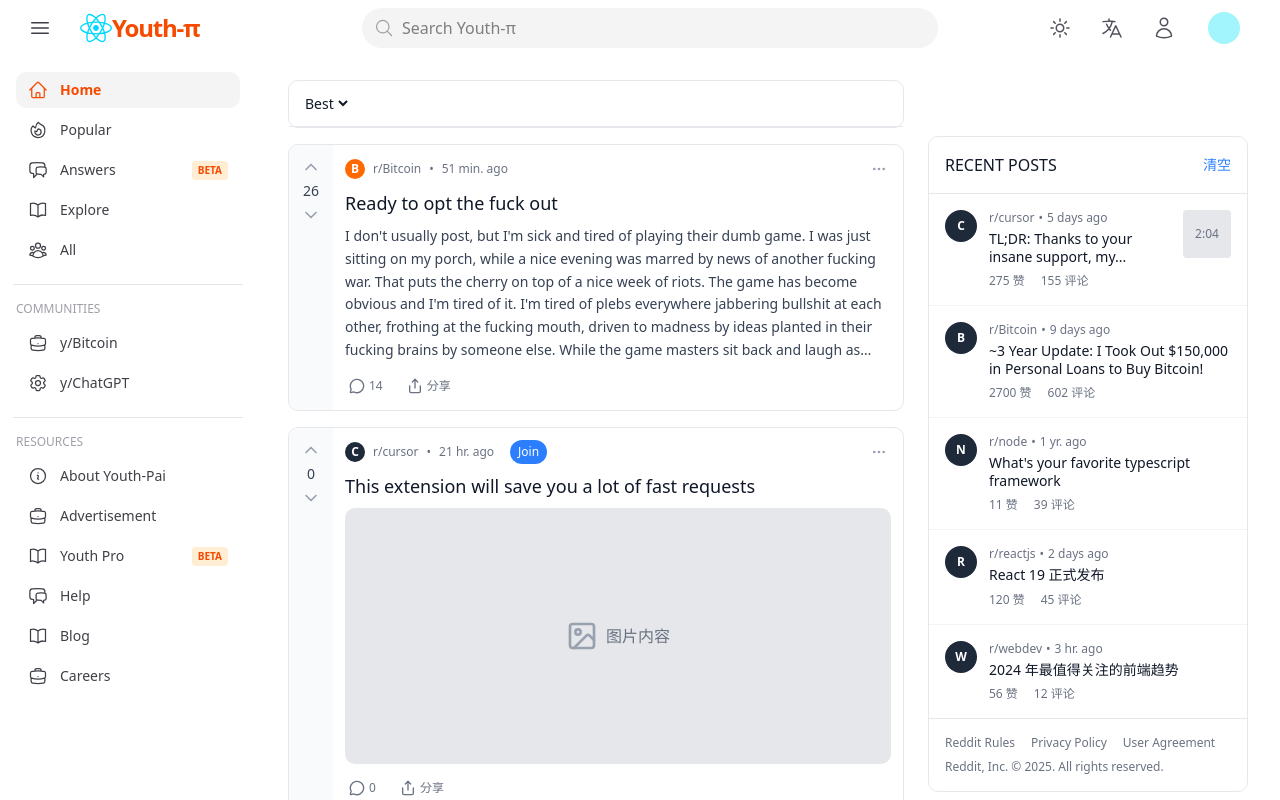
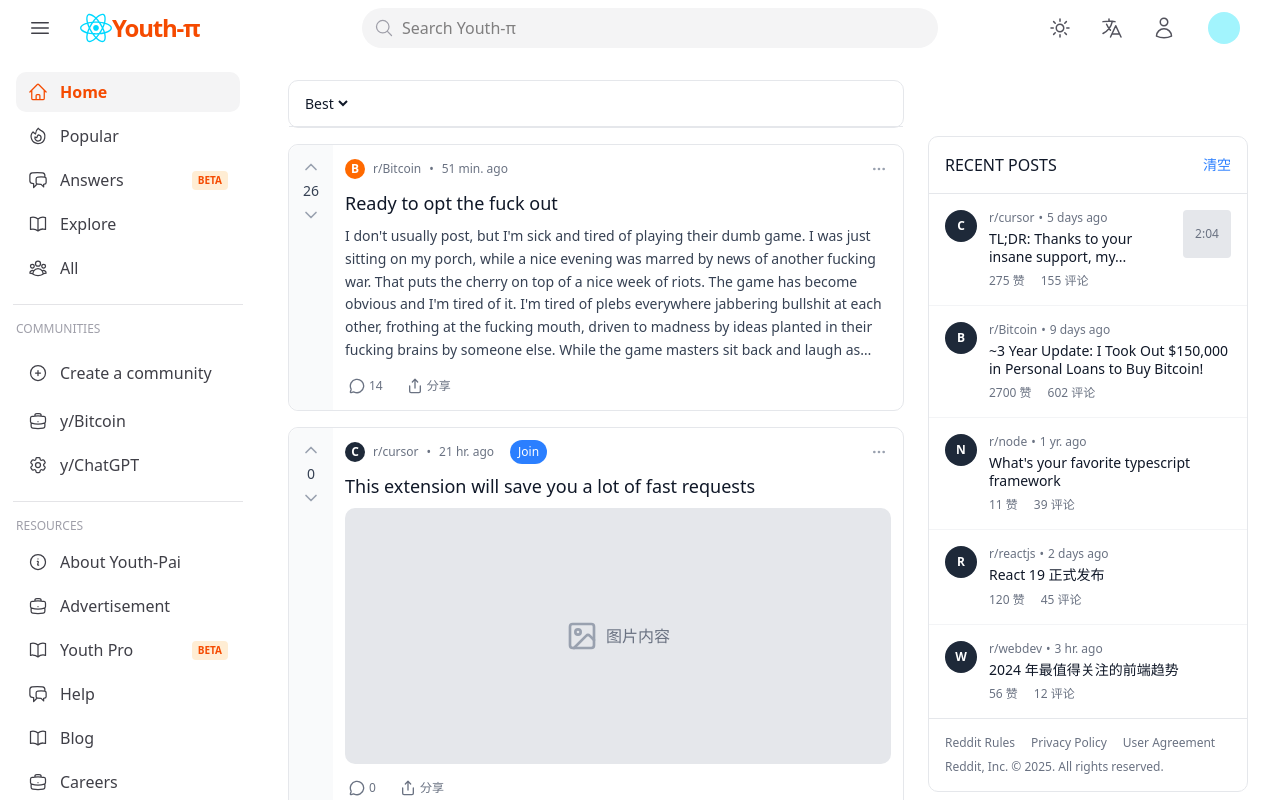
Before and after one commit to csy100/youth-pai, a React (Vite) app: page /home in a window 1280 px wide. Built offline with nearby package versions, Linux system fonts and the light colour scheme.

Commit message:
feat: 更新侧边栏，添加社区创建功能并优化菜单布局

```diff
--- a/src/components/sider/index.tsx
+++ b/src/components/sider/index.tsx
@@ -1,13 +1,13 @@
 import {
   HomeIcon,
   FireIcon,
-  PlusCircleIcon,
   UserGroupIcon,
   BookOpenIcon,
   InformationCircleIcon,
   BriefcaseIcon,
   ChatBubbleLeftRightIcon,
   Cog6ToothIcon,
+  PlusCircleIcon,
 } from "@heroicons/react/24/outline";
 import { useSiderStore } from "@/stores/sider";
 import { Link, useLocation } from "react-router-dom";
@@ -83,6 +83,19 @@ export default function Sider() {
     },
   ];
 
+  const communitiesMenu = [
+    {
+      icon: BriefcaseIcon,
+      label: "y/Bitcoin",
+      to: "/y-bitcoin",
+    },
+    {
+      icon: Cog6ToothIcon,
+      label: "y/ChatGPT",
+      to: "/y-chatgpt",
+    },
+  ];
+
   useEffect(() => {
     const checkIsMobile = () => {
       setIsMobile(window.innerWidth < 768);
@@ -114,7 +127,7 @@ export default function Sider() {
           ? 'w-64 -translate-x-full md:translate-x-0 md:w-20'
           : 'w-64 translate-x-0 md:w-64'
       }`}>
-        <div className="flex-1 overflow-y-auto py-4 custom-scrollbar">
+        <div className="flex-1 overflow-y-auto py-4">
           {/* 主菜单：无论是否折叠都渲染 */}
           <nav className="flex flex-col gap-1 px-4">
             {mainMenu.map(item => (
@@ -153,23 +166,28 @@ export default function Sider() {
 
               {/* 社区分组 */}
               <div className="px-4 text-xs text-zinc-400 mb-2">COMMUNITIES</div>
-              <nav className="flex flex-col gap-1 px-4">
+              <nav className="flex flex-col gap-1 px-4 py-2">
                 <SiderItem
-                  icon={<BriefcaseIcon className={collapsed ? "w-7 h-7" : "w-5 h-5"} />}
-                  label="y/Bitcoin"
-                  to="/y-bitcoin"
-                  active={location.pathname === "/y-bitcoin"}
+                  icon={<PlusCircleIcon className={collapsed ? "w-7 h-7" : "w-5 h-5"} />}
+                  label={t("create_community")}
+                  to="/create-community"
+                  active={location.pathname === "/create-community"}
                   collapsed={collapsed}
                   onItemClick={handleItemClick}
                 />
-                <SiderItem
-                  icon={<Cog6ToothIcon className={collapsed ? "w-7 h-7" : "w-5 h-5"} />}
-                  label="y/ChatGPT"
-                  to="/y-chatgpt"
-                  active={location.pathname === "/y-chatgpt"}
-                  collapsed={collapsed}
-                  onItemClick={handleItemClick}
-                />
+              </nav>
+              <nav className="flex flex-col gap-1 px-4">
+                {communitiesMenu.map(item => (
+                  <SiderItem
+                    key={item.to}
+                    icon={<item.icon className={collapsed ? "w-7 h-7" : "w-5 h-5"} />}
+                    label={item.label}
+                    to={item.to}
+                    active={location.pathname === item.to}
+                    collapsed={collapsed}
+                    onItemClick={handleItemClick}
+                  />
+                ))}
               </nav>
 
               <div className="my-4 mx-auto w-[90%] border-t border-zinc-200 dark:border-zinc-800" />
@@ -226,7 +244,7 @@ function SiderItem({
         }`}
     >
       {icon}
-      {!collapsed && <span className="flex-1 text-sm">{label}</span>}
+      {!collapsed && <span className="flex-1 text-base">{label}</span>}
       {!collapsed && badge && (
         <span className="ml-2 text-[10px] px-1.5 py-0.5 rounded bg-orange-100 text-orange-600 font-bold">
           {badge}
--- a/src/configs/sider.ts
+++ b/src/configs/sider.ts
@@ -5,6 +5,7 @@ const sider = {
     answers: 'Answers',
     explore: 'Explore',
     all: 'All',
+    create_community: 'Create a community',
     about: 'About Youth-Pai',
     advertisement: 'Advertisement',
     youth_pro: 'Youth Pro',
@@ -18,6 +19,7 @@ const sider = {
     answers: '问答专区',
     explore: '发现',
     all: '所有内容',
+    create_community: '创建社区',
     about: '关于 Youth-Pai',
     advertisement: '广告',
     youth_pro: '青年计划',
```
